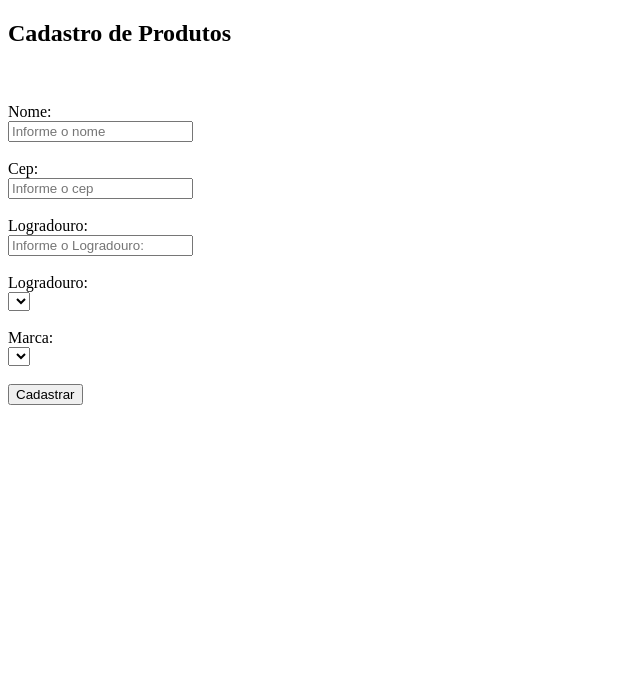
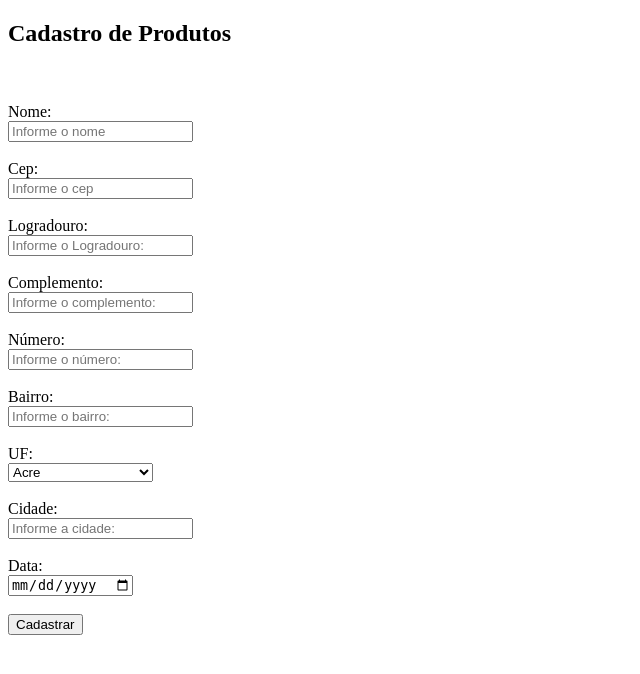
Before and after one commit to Edsoncrf/Projeto---Meus-locais, a PHP site: page /novoLocal.php in a window 1280 px wide. Shown: the top 674 px of the page, without its empty margins (0-640 px from the left). Run offline with PHP 8.4, Linux system fonts and the light colour scheme; data that the repository does not hold is empty.

Commit message:
listando e cadastrando

```diff
--- a/Views/modulos/header.php
+++ b/Views/modulos/header.php
@@ -1,2 +1 @@
 <link rel="stylesheet" href="Views/css/style.css">
-<link rel="stylesheet" href="Controllers/Conexao.php">
--- a/novoLocal.php
+++ b/novoLocal.php
@@ -1,3 +1,4 @@
+
 <!DOCTYPE html>
 <html lang="pt-br" dir="ltr">
   <head>
@@ -7,7 +8,7 @@
   <body>
     <div class="container">
         <div class="form_cadastro">
-          <form id="login_form" method="POST" action="inserir_produto.php">
+          <form id="local" method="POST" action="InserirLocais.php">
             <h2>Cadastro de Produtos</h2></br></br>
             <div class="form-message"></div>
 
@@ -18,30 +19,61 @@
             <input class="" type="text" name="cep" id="cep" placeholder="Informe o cep" required /></br></br>
 
             Logradouro:</br>
-            <input class="" type="text" name="logradouro:" id="logradouro:" placeholder="Informe o Logradouro:" required /></br></br>
-            Logradouro: </br>
-            <select id="categoria" name="categoria" class="ui dropdown" required>
-              <?php
-                foreach ($categorias as $k => $v) {
+            <input class="" type="text" name="logradouro" id="logradouro" placeholder="Informe o Logradouro:" required /></br></br>
+
+            Complemento:</br>
+            <input class="" type="text" name="complemento" id="complemento" placeholder="Informe o complemento:" required /></br></br>
+
+             Número:</br>
+            <input class="" type="text" name="numero" id="numero" placeholder="Informe o número:" required /></br></br>
+
+            Bairro:</br>
+            <input class="" type="text" name="bairro" id="bairro" placeholder="Informe o bairro:" required /></br></br>
+            UF: </br>
+            <select id="uf" name="uf" id="uf" class="ui dropdown" required>
+              <option value="AC">Acre</option>
+            	<option value="AL">Alagoas</option>
+            	<option value="AP">Amapá</option>
+            	<option value="AM">Amazonas</option>
+            	<option value="BA">Bahia</option>
+            	<option value="CE">Ceará</option>
+            	<option value="DF">Distrito Federal</option>
+            	<option value="ES">Espírito Santo</option>
+            	<option value="GO">Goiás</option>
+            	<option value="MA">Maranhão</option>
+            	<option value="MT">Mato Grosso</option>
+            	<option value="MS">Mato Grosso do Sul</option>
+            	<option value="MG">Minas Gerais</option>
+            	<option value="PA">Pará</option>
+            	<option value="PB">Paraíba</option>
+            	<option value="PR">Paraná</option>
+            	<option value="PE">Pernambuco</option>
+            	<option value="PI">Piauí</option>
+            	<option value="RJ">Rio de Janeiro</option>
+            	<option value="RN">Rio Grande do Norte</option>
+            	<option value="RS">Rio Grande do Sul</option>
+            	<option value="RO">Rondônia</option>
+            	<option value="RR">Roraima</option>
+            	<option value="SC">Santa Catarina</option>
+            	<option value="SP">São Paulo</option>
+            	<option value="SE">Sergipe</option>
+            	<option value="TO">Tocantins</option>
+                <!-- foreach ($categorias as $k => $v) {
                     echo "<option value=\"" . $v->getId() . "\">" . utf8_encode($v->getNome()) . "</option>";
-                }
-              ?>
+                } -->
+
             </select>
             <br/><br/>
+            Cidade:</br>
+            <input class="" type="text" name="cidade" id="cidade" placeholder="Informe a cidade:" required /><br/><br/>
 
-            Marca: </br>
-            <select id="marca" name="marca" class="ui dropdown" required>
-              <?php
-                foreach ($marcas as $k => $v) {
-                  echo "<option value=\"" . $v->getId() . "\">" . utf8_encode($v->getNome()) . "</option>";
-                }
-              ?>
-            </select>
-            <br/><br/>
+            Data:</br>
+            <input class="" type="date" name="data" id="data" placeholder="00-00-0000" required /><br/><br/>
 
             <input class="button" type="submit" name="btCadastrar" value="Cadastrar">
             </div>
           </form>
+
         </div>
       </div>
 
```
Also changed, not shown: InserirLocais.php (added, +26 -0 lines), index.php (+8 -6 lines).
